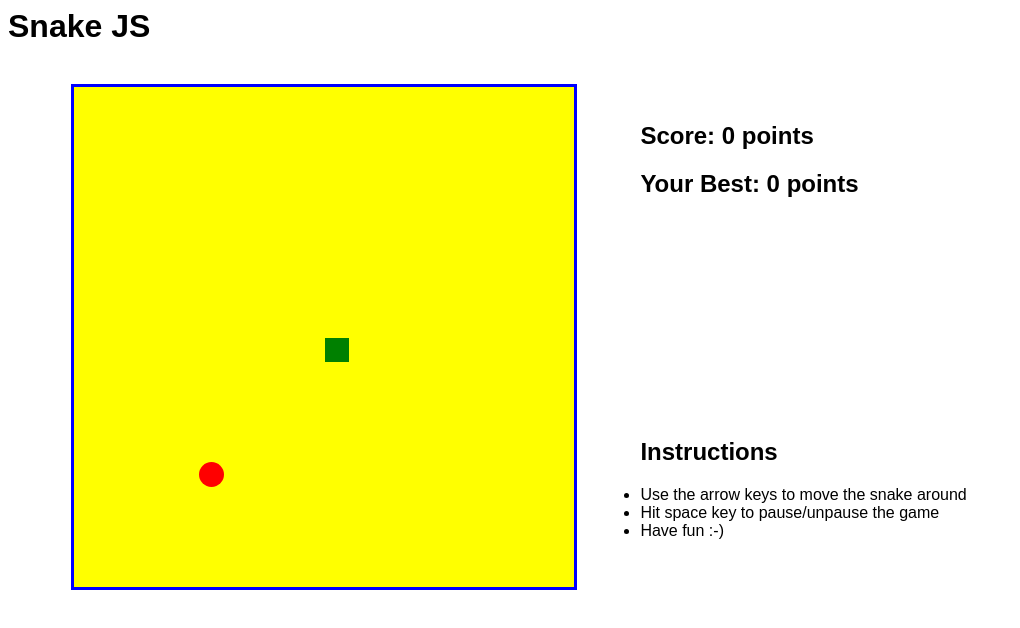
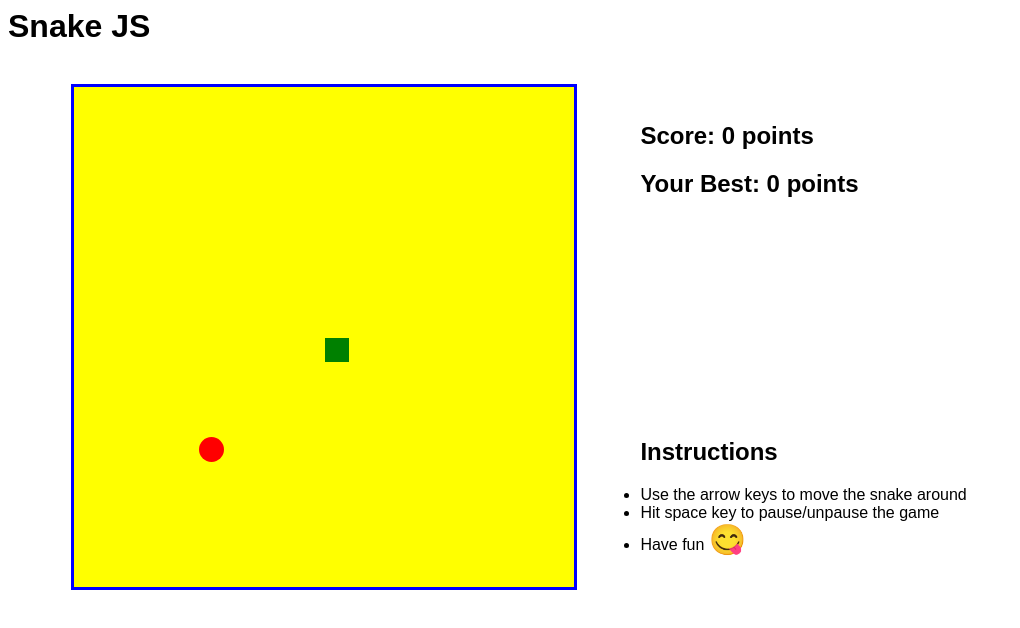
Before and after one commit to helderjf/snake-js, a plain HTML site: page index.html in a window 1280 px wide. Shown: the whole page, without its empty margins (0-1020 px from the left). Drawn offline with Linux system fonts and the light colour scheme.

Commit message:
prevent new apple from falling on top of snake body

```diff
--- a/index.html
+++ b/index.html
@@ -22,7 +22,7 @@
             <ul>
                 <li>Use the arrow keys to move the snake around</li>
                 <li>Hit space key to pause/unpause the game</li>
-                <li>Have fun :-)</li>
+                <li>Have fun <span class="emoji">&#128523;</span></li>
             </ul>
         </div>
     </div>
--- a/snake.js
+++ b/snake.js
@@ -117,9 +117,18 @@ function eatApple() {
 }
 
 function generateApplePosition() {
-    let x = Math.random() * gridSize;
-    let y = Math.random() * gridSize;
-    return { positionX: Math.round(x), positionY: Math.round(y) }
+    let x = Math.random() * (gridSize - 1);
+    let y = Math.random() * (gridSize - 1);
+    let position = { positionX: Math.round(x), positionY: Math.round(y) };
+
+    //prevent apple from falling on top of snake's body
+    while (snake.body.some((it) => it.positionX == position.positionX && it.positionY == position.positionY ) == true) {
+        x = Math.random() * (gridSize - 1);
+        y = Math.random() * (gridSize - 1);
+        position = { positionX: Math.round(x), positionY: Math.round(y) };
+        console.log("ups");
+    }
+    return position;
 }
 
 function onKeyPressed(event) {
--- a/styles.css
+++ b/styles.css
@@ -28,3 +28,7 @@ body {
     margin-top: 20%;
 
 }
+
+.emoji {
+    font-size: 30px;
+}
```
